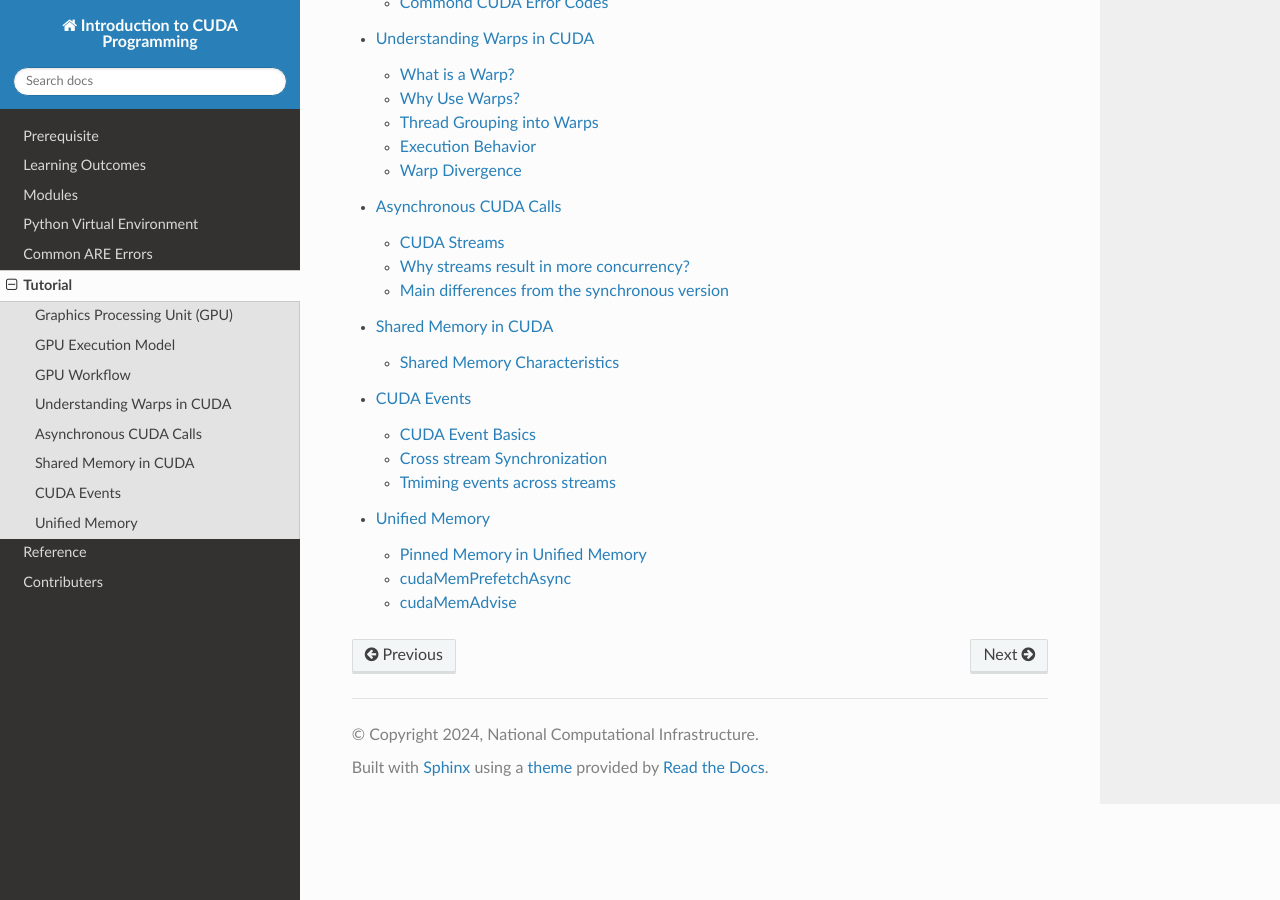
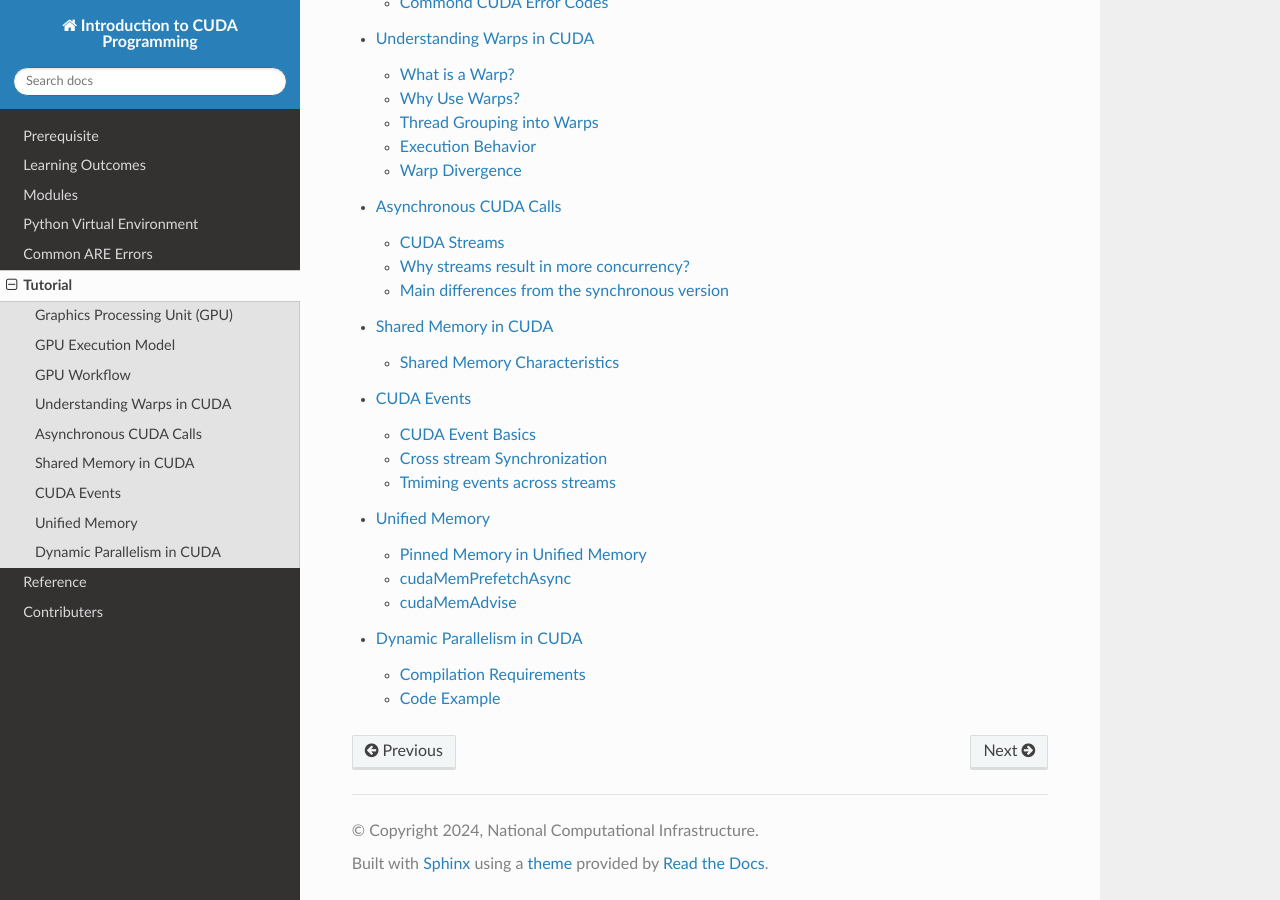
Before and after one commit to NCI900-Training-Organisation/intro-to-cuda, a Sphinx documentation site: the page built from docs/source/tutorial.rst, in a window 1280 px wide and 900 px high, scrolled down 1142 px. Built offline with Sphinx 7.4.7 and the Read the Docs theme 3.1.0, drawn with Linux system fonts in a browser that asks for light colours; some of the changed lines change nothing that is shown.

Commit message:
dynamic parallelism

```diff
--- a/docs/source/tutorial.rst
+++ b/docs/source/tutorial.rst
@@ -51,3 +51,4 @@
     tutorial/shared_memory.rst
     tutorial/events.rst
     tutorial/unified_mem.rst
+    tutorial/dynamic.rst
--- /dev/null
+++ b/docs/source/tutorial/dynamic.rst
@@ -0,0 +1,148 @@
+
+Dynamic Parallelism in CUDA
+===============================
+
+.. admonition:: Overview
+   :class: Overview
+
+    * **Tutorial:** 20 min
+
+
+    #. Understand the concept of dynamic parallelism in CUDA.
+    #. Learn how to implement nested kernel launches on the GPU.
+    #. Explore the advantages and use cases of dynamic parallelism.
+
+
+
+
+Dynamic parallelism allows a CUDA kernel running on the GPU to launch additional kernels **from the device itself**, without needing to return control to the
+CPU. This enables **nested parallelism** directly on the GPU, allowing for more flexible and adaptive computation models.
+
+Advantages of Dynamic Parallelism:
+
+1. GPU Can Launch Work Without CPU Involvement
+
+    * Traditional CUDA: All kernel launches must come from the host (CPU).
+    * Dynamic Parallelism: GPU can launch additional kernels internally.
+    * **Result**: Eliminates the need to return to the CPU to schedule new GPU work, saving time and reducing latency.
+
+2. Better for Irregular or Recursive Workloads
+
+Dynamic parallelism is especially useful when:
+
+    * The **amount of work is not known in advance**.
+    * Computation patterns depend on **data-dependent branching**.
+    * Examples include:
+        - Graph traversal
+        - Tree-based algorithms
+        - Adaptive mesh refinement
+        - Sparse linear algebra
+        - N-body simulations
+
+3. More Natural Expression of Recursive or Hierarchical Algorithms
+
+Many algorithms are naturally recursive or hierarchical in nature:
+
+* Quicksort
+* Depth-first search
+* Octree or quadtree traversal
+
+Dynamic parallelism allows you to implement these algorithms **cleanly**, without flattening them into an iterative model.
+
+4. Reduced CPU-GPU Synchronization Overhead
+
+- Avoids unnecessary memory transfers and sync points.
+- Allows decision logic to remain on the GPU, improving efficiency.
+
+
+
+.. list-table::
+   :header-rows: 1
+   :widths: 30 70
+
+   * - Feature
+     - Benefit
+   * - Nested kernel launches
+     - Enables on-demand dynamic parallelism
+   * - No CPU sync required
+     - Lowers latency and avoids host-device transfer overhead
+   * - Supports irregular workloads
+     - Great for graphs, trees, adaptive data structures
+   * - Recursive-friendly
+     - Natural expression of hierarchical logic
+   * - More GPU autonomy
+     - Allows more decisions to be made directly on the device
+
+
+Compilation Requirements
+-----------------------------
+
+To use dynamic parallelism:
+
+* GPU must support compute capability **≥ 3.5**.
+* Use the following NVCC flags:
+
+.. code-block:: bash
+
+    nvcc -arch=sm_35 -rdc=true -o program program.cu
+
+* ``-rdc=true`` enables Relocatable Device Code, required for device-side kernel launches.
+
+Code Example
+-----------------
+
+.. code-block:: cpp
+
+    #include <stdio.h>
+    #include <cuda_runtime.h>
+
+    __global__ void childKernel(int *data, int n)
+    {
+        int idx = blockIdx.x * blockDim.x + threadIdx.x;
+        if (idx < n) {
+            data[idx] += 1;
+        }
+    }
+
+    __global__ void parentKernel(int *data, int n)
+    {
+        int threads = 256;
+        int blocks = (n + threads - 1) / threads;
+        childKernel<<<blocks, threads>>>(data, n);
+        cudaDeviceSynchronize();
+    }
+
+    int main()
+    {
+        const int N = 1024;
+        size_t size = N * sizeof(int);
+
+        int *h_data = (int *)malloc(size);
+        for (int i = 0; i < N; ++i) {
+            h_data[i] = i;
+        }
+
+        int *d_data;
+        cudaMalloc(&d_data, size);
+        cudaMemcpy(d_data, h_data, size, cudaMemcpyHostToDevice);
+
+        parentKernel<<<1, 1>>>(d_data, N);
+        cudaMemcpy(h_data, d_data, size, cudaMemcpyDeviceToHost);
+
+        for (int i = 0; i < 10; ++i) {
+            printf("h_data[%d] = %d\n", i, h_data[i]);
+        }
+
+        cudaFree(d_data);
+        free(h_data);
+        return 0;
+    }
+
+
+.. admonition:: Key Points
+   :class: hint
+
+    #. Dynamic parallelism allows kernels to launch other kernels from the device.
+    #. It is useful for irregular workloads and recursive algorithms.
+    #. Requires compute capability ≥ 3.5 and specific NVCC flags.
+    #. Reduces CPU-GPU synchronization overhead, improving performance.
```
Also changed, not shown: 1 other file.
